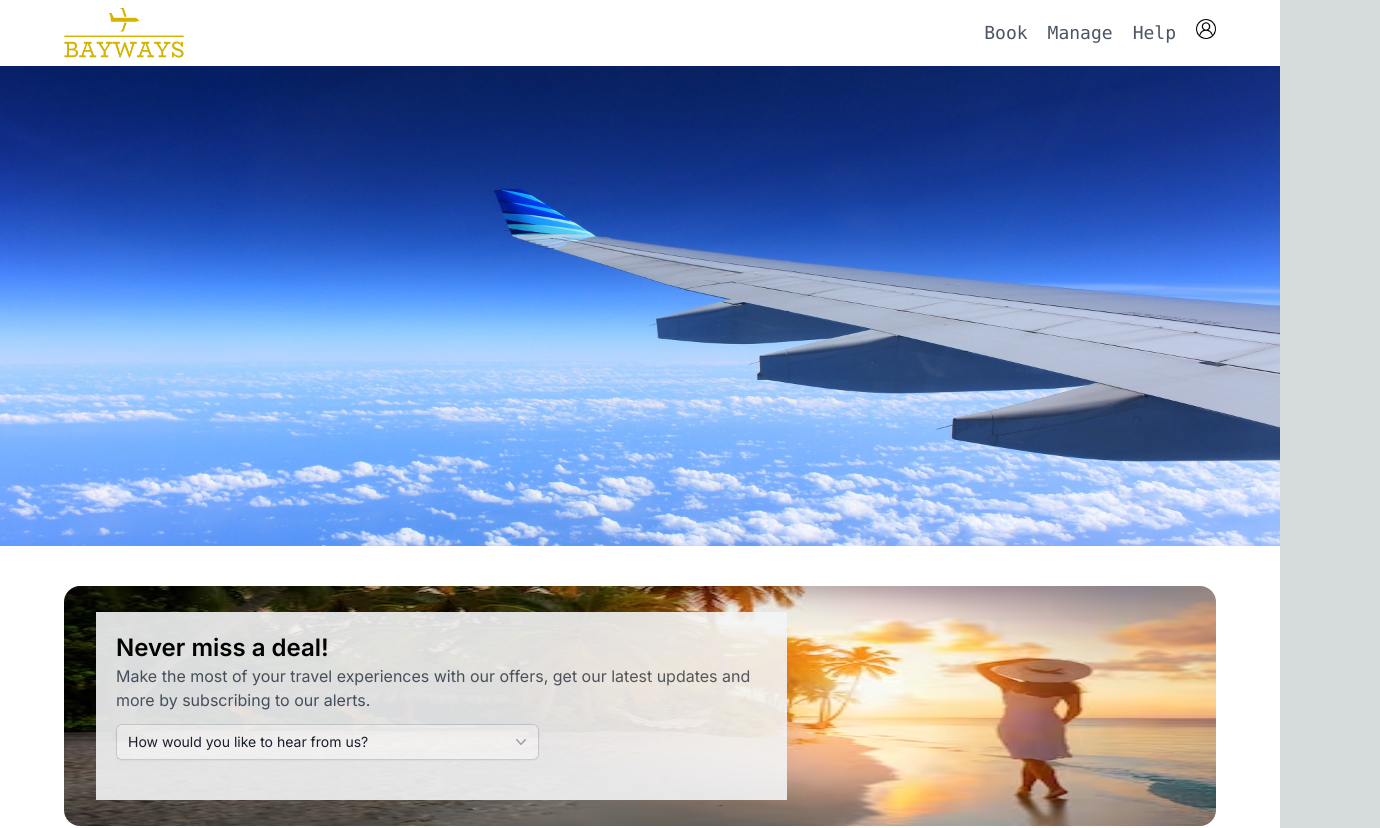
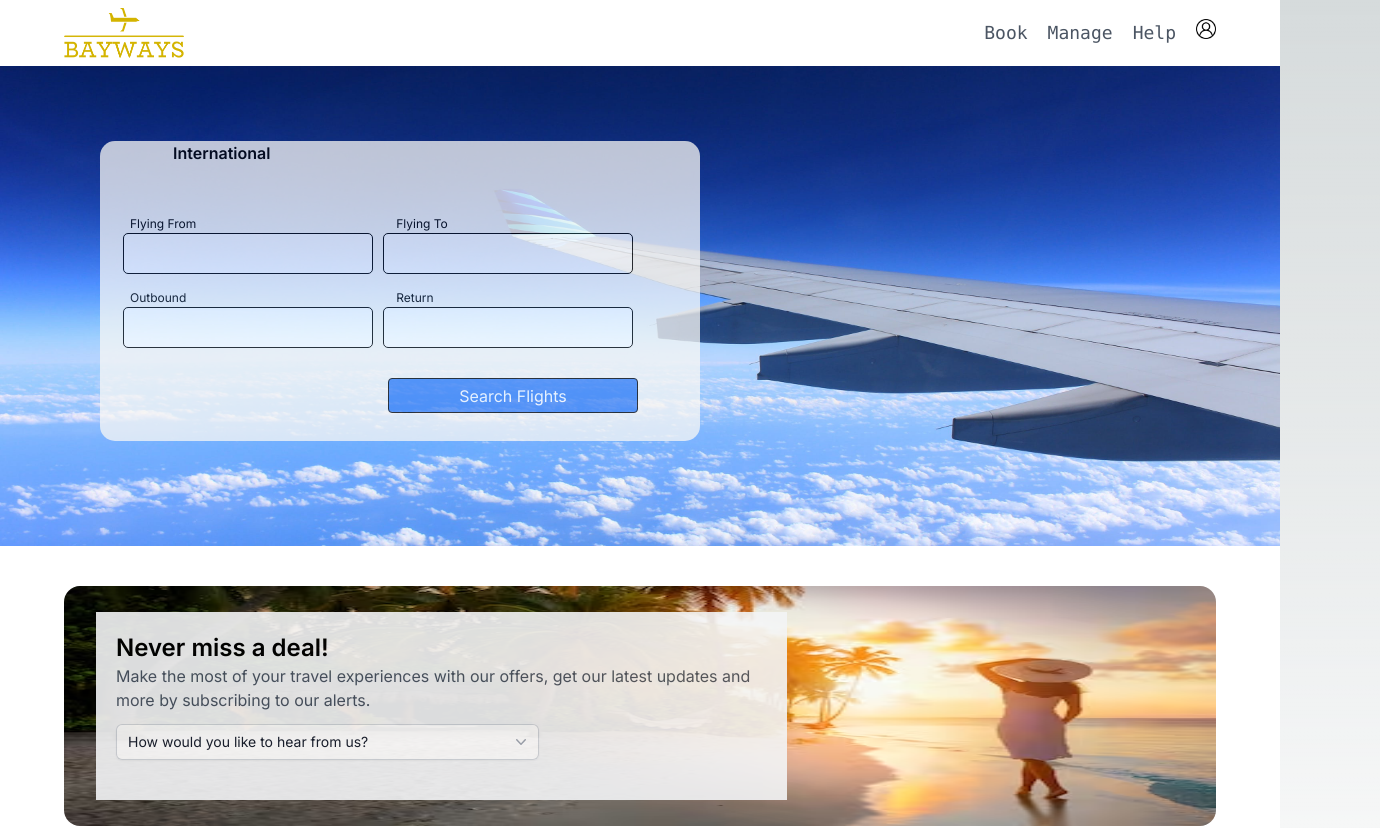
Before and after one commit to nibilmathew/bayways, a Next.js app: page / in a window 1280 px wide. Shown: the top 828 px of the page, 1380 px wide, since content can reach past the window. Built offline with nearby package versions, Linux system fonts and the light colour scheme.

Commit message:
Searching Component

```diff
--- /dev/null
+++ b/src/app/components/searching.tsx
@@ -0,0 +1,78 @@
+"use client"
+import React, { useState,useEffect } from 'react';
+
+const Searching: React.FC = () => {
+    const [inputValue, setInputValue] = useState<string>('');
+    const [result, setResult] = useState<string | null>(null);
+
+    const handleSubmit = (event: React.FormEvent<HTMLFormElement>) => {
+      event.preventDefault();
+      setResult(`Entered Value: ${inputValue}`);
+    };
+
+  return (
+    <div>
+      <div className="flex flex-col bg-[#f9f8f5] text-black w-[600px] h-[300px] rounded-[15px] pl-[23px] opacity-75 " >
+        <div className="font-semibold pl-[50px]">International</div>
+        <form onSubmit={handleSubmit}>
+          <div className="pt-[50px]">
+            <div className="flex text-[12px] pl-[7px]">
+              <label htmlFor="inputValue">Flying From</label>
+              <label className="ml-[200px]" htmlFor="inputValue">Flying To</label>
+            </div>
+            <div className="flex ">
+              <input
+                className='w-[250px] h-[41px] border-black border-[1px] rounded-[5px] focus:none '
+                type="text"
+                id="inputValue"
+                value={inputValue}
+                onChange={(e) => setInputValue(e.target.value)}
+                required
+              />
+              <input
+                className='ml-[10px] w-[250px] h-[41px] border-black border-[1px] rounded-[5px] focus:none'
+                type="text"
+                id="inputValue"
+                value={inputValue}
+                onChange={(e) => setInputValue(e.target.value)}
+                required
+              />
+            </div>
+          </div>
+          <div className="mt-[15px]">
+            <div className="text-[12px] pl-[7px]">
+              <label htmlFor="inputValue">Outbound</label>
+              <label className="ml-[210px]" htmlFor="inputValue">Return</label>
+            </div>
+            <div className="flex ">
+              <input
+                className='w-[250px] h-[41px] border-black border-[1px] rounded-[5px] focus:none'
+                type="text"
+                id="inputValue"
+                value={inputValue}
+                onChange={(e) => setInputValue(e.target.value)}
+                required
+              />
+              <input
+                className='ml-[10px] w-[250px] h-[41px] border-black border-[1px] rounded-[5px] focus:none'
+                type="text"
+                id="inputValue"
+                value={inputValue}
+                onChange={(e) => setInputValue(e.target.value)}
+                required
+              />
+            </div>
+          </div>
+          <div className='text-white opacity-100'>
+            <button className=" w-[250px] h-[35px] mt-[30px] ml-[265px] bg-blue-500 border-black border rounded " type="submit">Search Flights</button>
+          </div>
+
+        </form>
+
+        {result && <div>{result}</div>}
+      </div>
+    </div>
+  )
+}
+
+export default Searching
--- a/src/app/page.tsx
+++ b/src/app/page.tsx
@@ -1,4 +1,5 @@
 import Image from 'next/image'
+import Searching from './components/searching'
 
 export default function Home() {
   return (
@@ -17,9 +18,14 @@ export default function Home() {
         </div>
       </nav>
 
+
+
       {/* background image */}
-      <div className='flex w-full h-[480px]'>
+      <div className='relative w-full h-[480px]'>
         <img className='w-full h-[480px]' src='./plane5.jpg' alt='background'></img>
+        <div className='absolute top-0  w-full h-full flex items-center ml-[100px] pb-[30px]'>
+          <Searching />
+        </div>
       </div>
 
       <div className='justify-between'>
```
